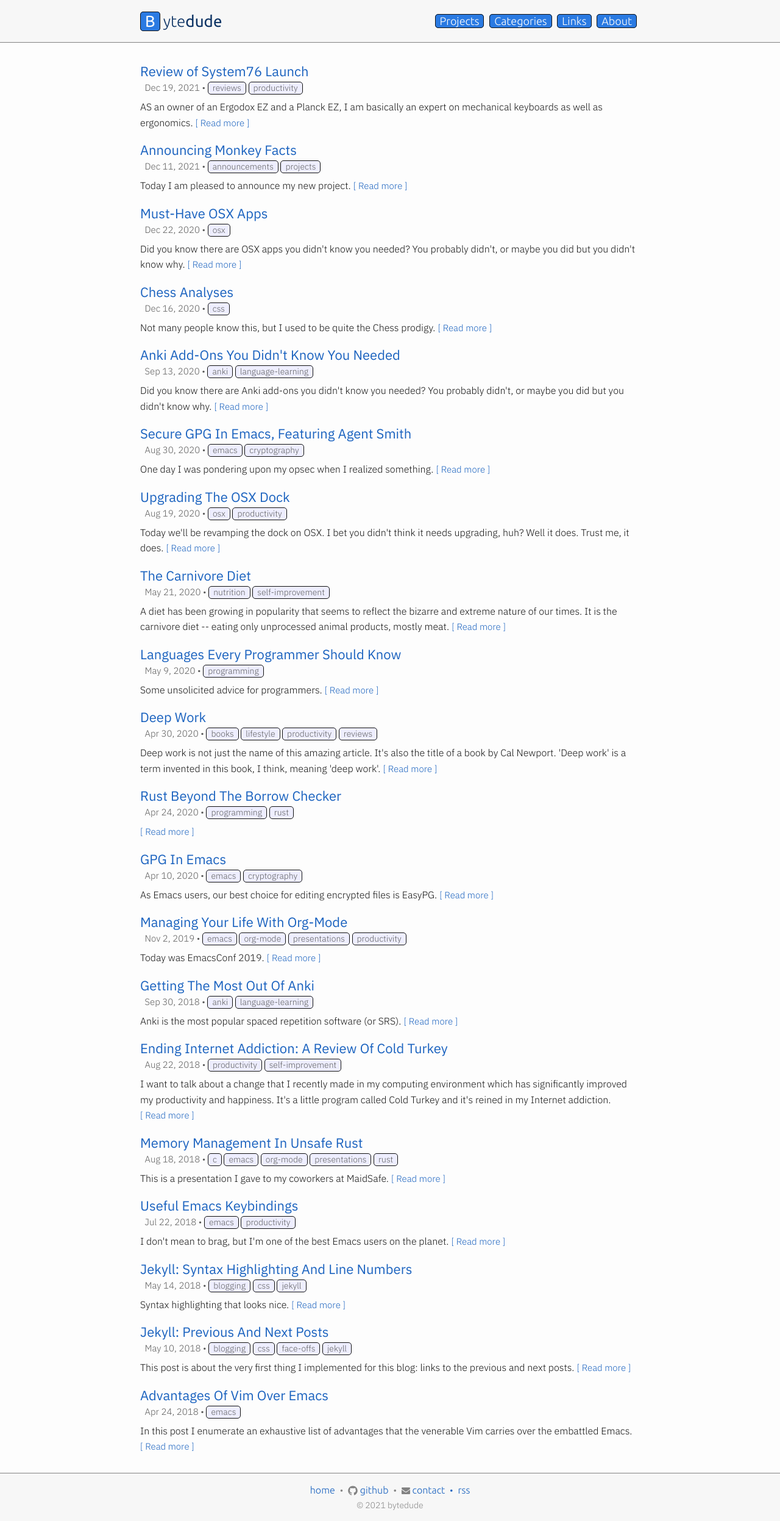
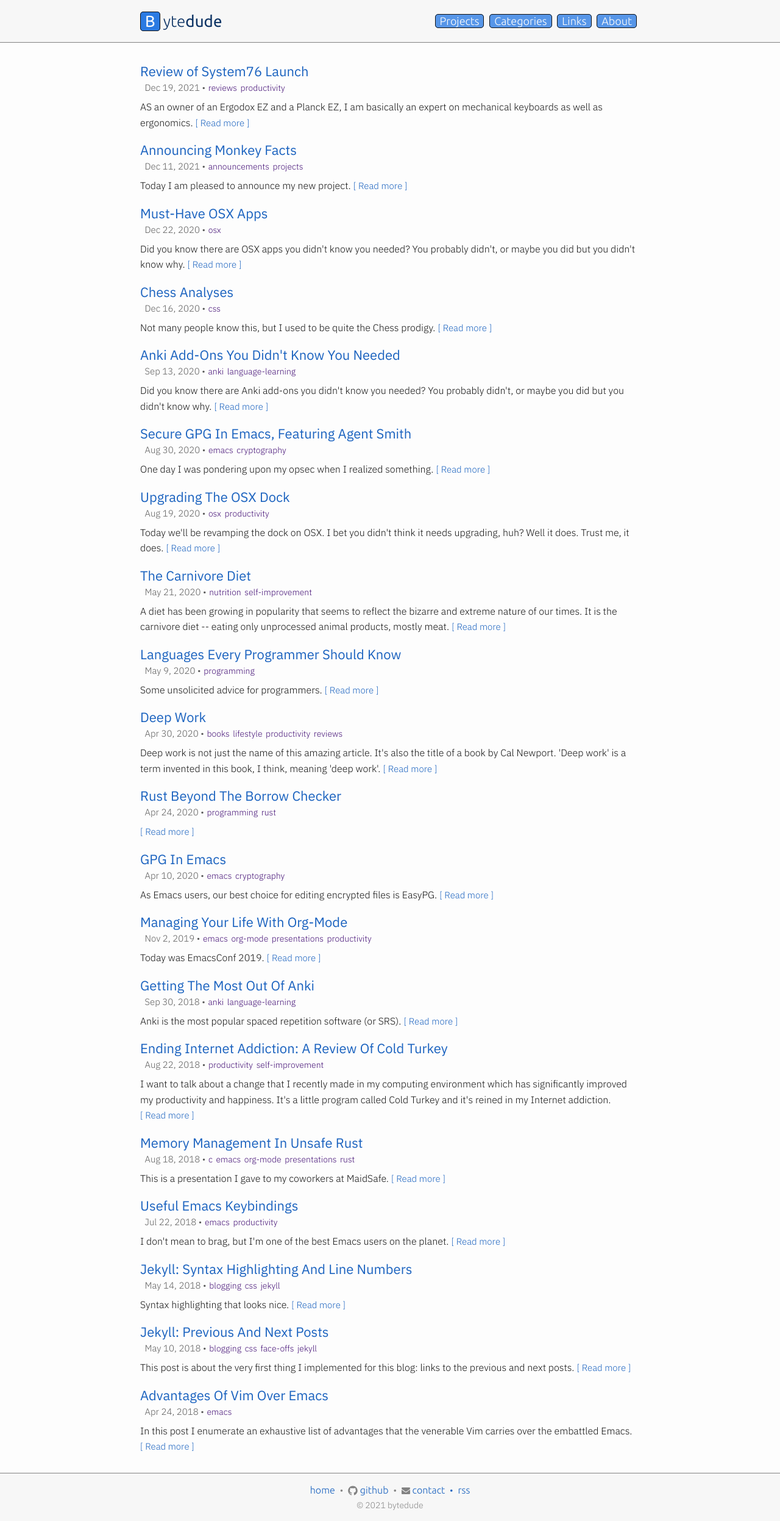
Before and after one commit to mrcnski/signor.dev, a Jekyll site: the page built from index.md, in a window 1280 px wide. Shown: the whole page at 61% size. Built offline with Jekyll 4.4.1, drawn with Linux system fonts in a browser that asks for light colours.

Commit message:
Make style a bit more clean

```diff
--- a/_sass/minutia.scss
+++ b/_sass/minutia.scss
@@ -40,6 +40,7 @@ $lightest-red:     #fffafa !default;
 $green:            #6aaf50 !default;
 $light-purple:     #eef !default;
 $lightest-purple:  #f1f1ff !default;
+$dark-purple:      #400c73 !default;
 
 $text-color:       #111 !default;
 $background-color: #fdfdfd !default;
--- a/_sass/minutia/_layout.scss
+++ b/_sass/minutia/_layout.scss
@@ -58,7 +58,7 @@
         font-size: $large-font-size;
 
         color: $background-color;
-        background-color: $blue;
+        background-color: $light-blue;
 
         padding: 0px 7px 1px 7px;
         border: 1px solid $text-color;
@@ -396,12 +396,8 @@ img + em {
 
 .category-link {
     font-size: $smaller-font-size;
-    color: $dark-gray !important;
-    background-color: $light-purple;
-
-    padding: 0px 7px 1px 7px;
-    border: 1px solid $text-color;
-    border-radius: 5px;
+    color: $dark-purple !important;
+    padding: 0px 1px 1px 1px;
 
     // Prevent line breaks at hyphens.
     white-space: nowrap;
```
